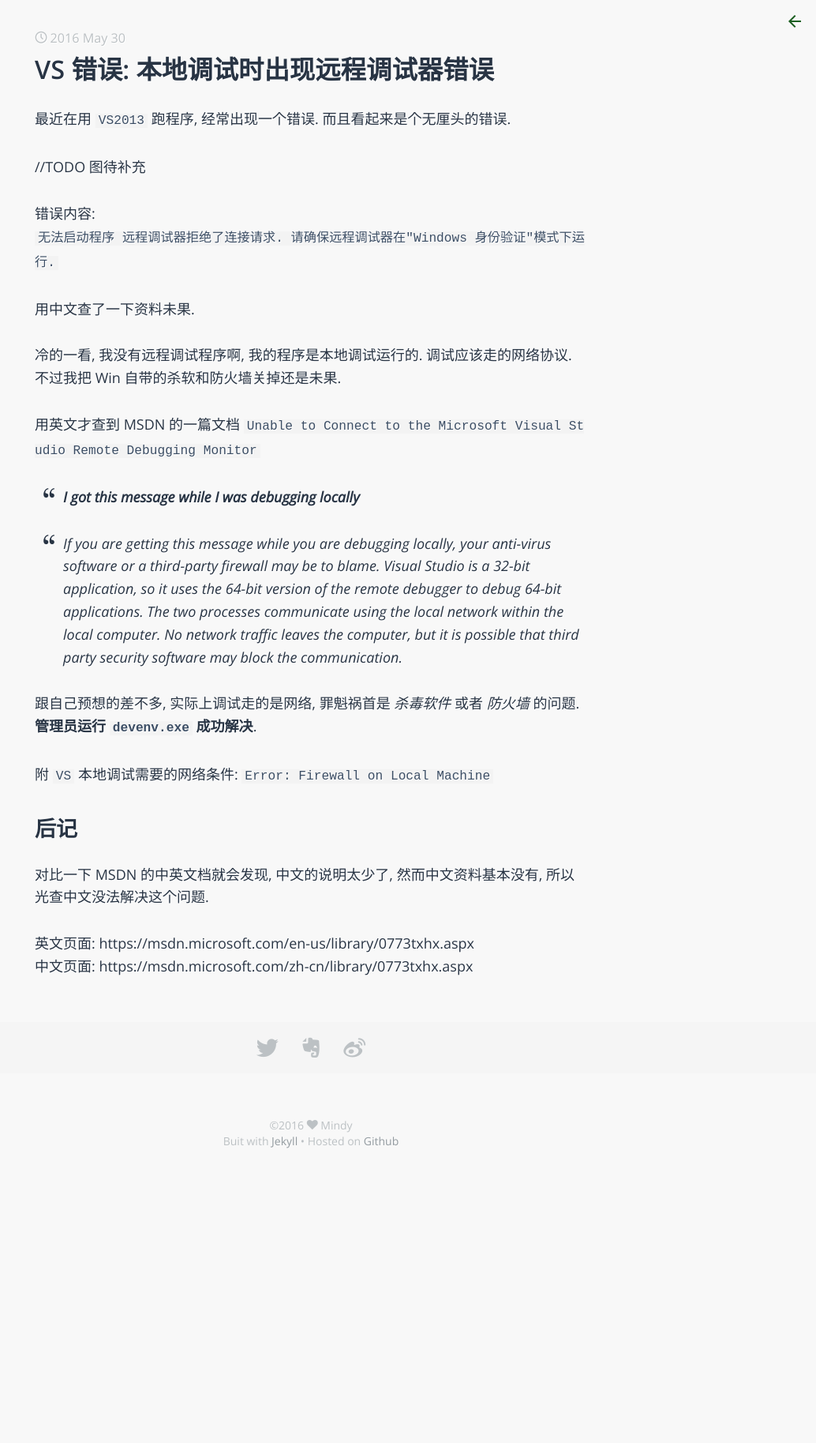
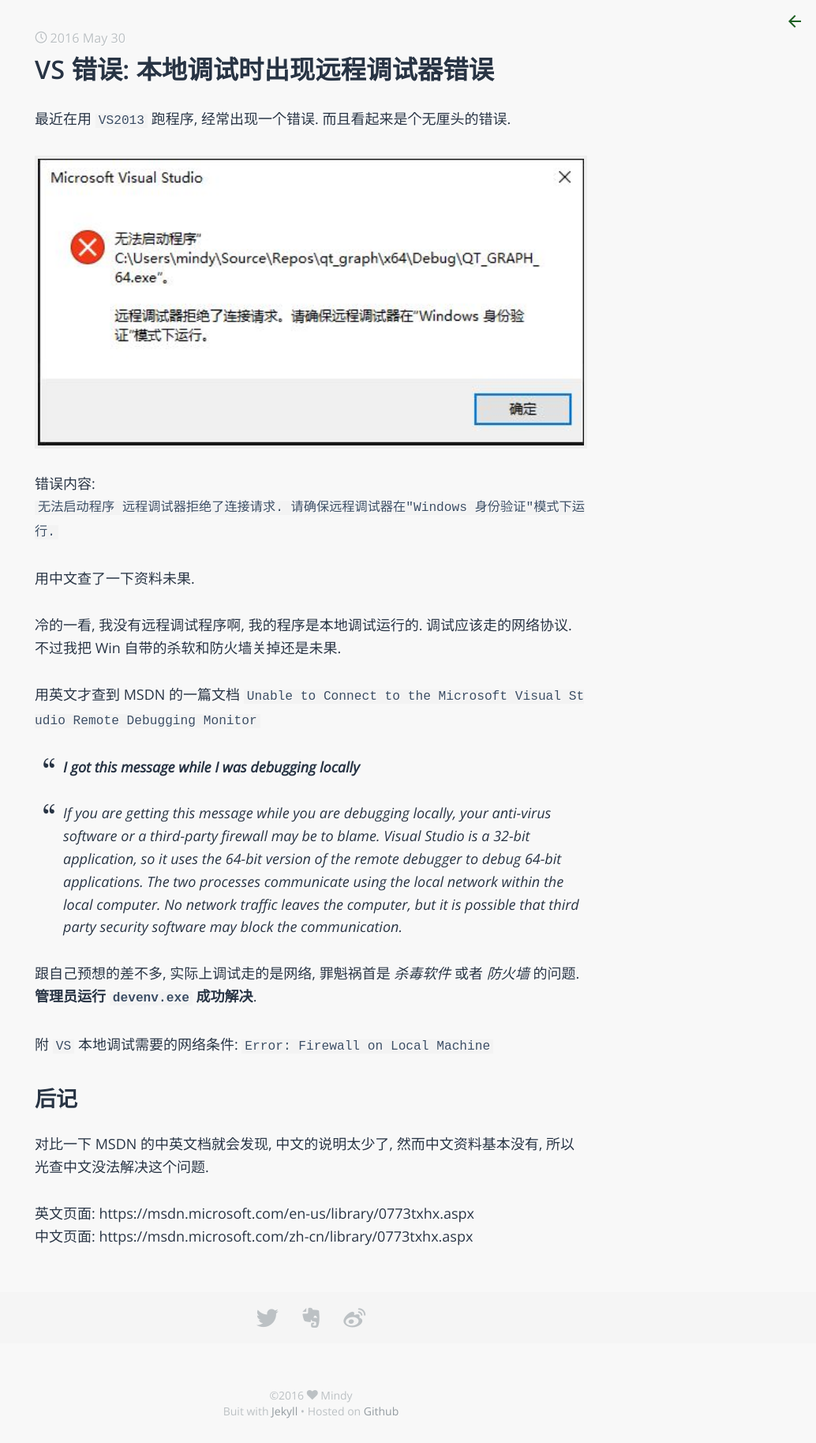
Before and after one commit to mzcabc/9ft.github.io.Archived, a Jekyll site: the page built from _posts/2016-05-30-vs-error-remote-local.md, in a window 1280 px wide. Shown: the whole page at 79% size, without its empty margins (246-1280 px from the left). Built offline with Jekyll 4.4.1, drawn with Linux system fonts in a browser that asks for light colours; some web fonts are replaced; comment, search, counter and statistics services are not loaded.

Commit message:
Revise: add pic

```diff
--- a/_posts/2016-05-30-vs-error-remote-local.md
+++ b/_posts/2016-05-30-vs-error-remote-local.md
@@ -6,7 +6,7 @@
 ---
 最近在用 `VS2013` 跑程序, 经常出现一个错误. 而且看起来是个无厘头的错误.
 
-//TODO 图待补充
+![Error](/assets/img/post/2016-05-30-vs-error-remote-local-1.jpg "Error")
 
 错误内容:
 `无法启动程序 远程调试器拒绝了连接请求. 请确保远程调试器在"Windows 身份验证"模式下运行.`
```
Also changed, not shown: assets/img/post/2016-05-30-vs-error-remote-local-1.jpg (added).
